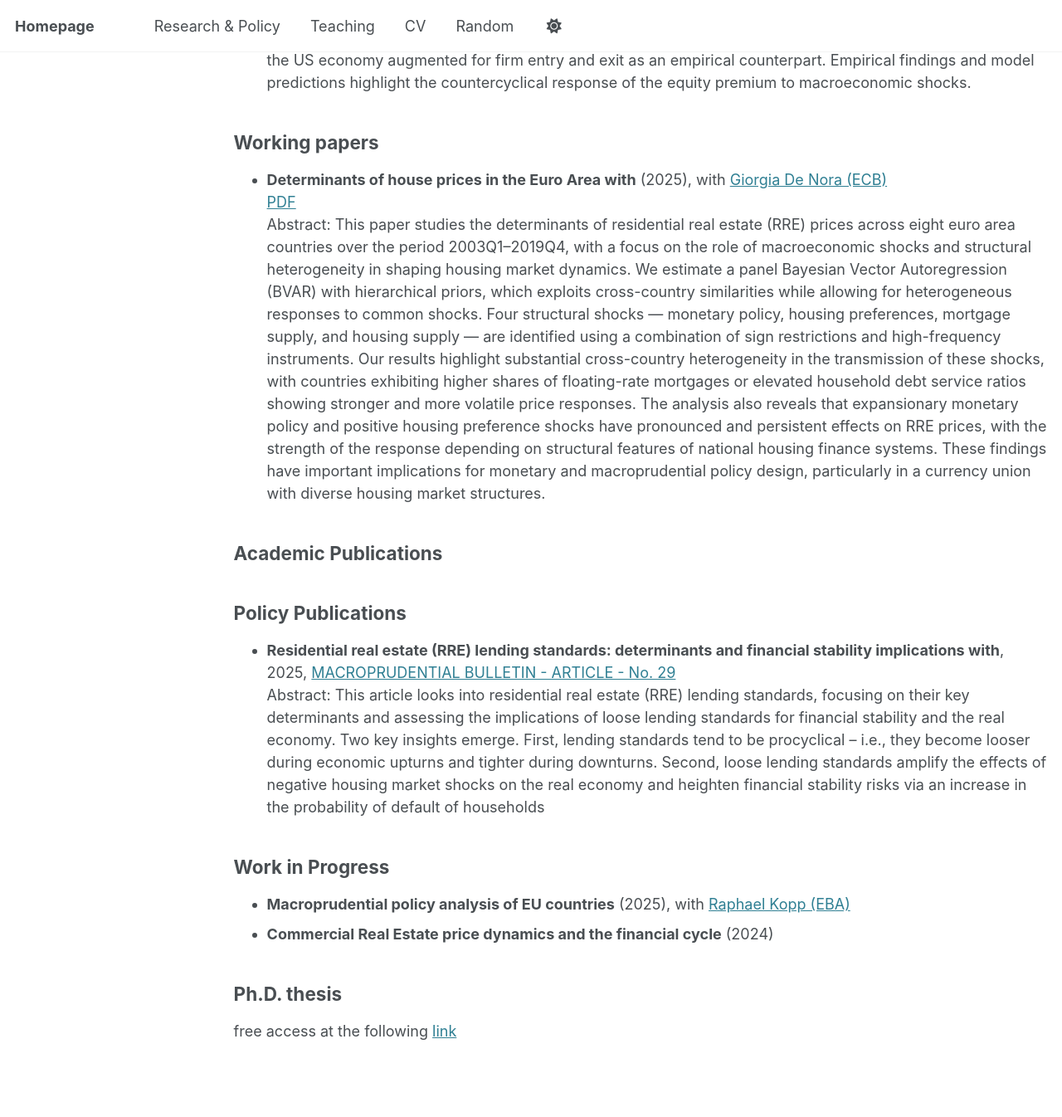
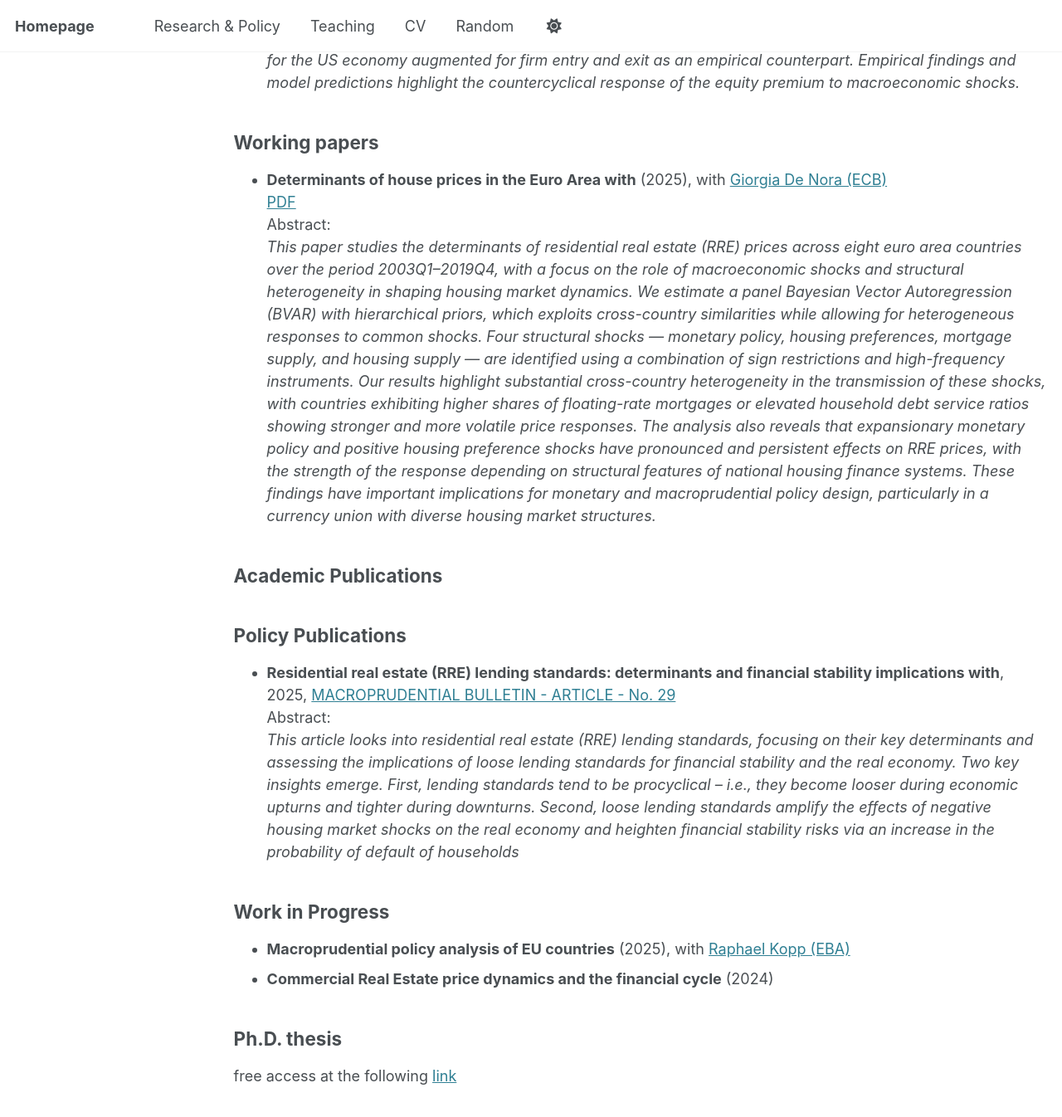
Before and after one commit to GregGh95/GregGh95.github.io, a Jekyll site: the page built from _pages/cv-json.md, in a window 1280 px wide and 1400 px high, scrolled down 427 px. Shown: the top 1346 px of the window at 83% size. Built offline with Jekyll 4.4.1, drawn with Linux system fonts in a browser that asks for light colours.

Commit message:
Format abstracts in italics for uniformity
Added italic formatting to abstracts for consistency.

```diff
--- a/_pages/cv-json.md
+++ b/_pages/cv-json.md
@@ -10,19 +10,21 @@ redirect_from:
 * **Endogenous firm exit and the Equity Premium**, 2025 \
 [PDF](/files/JMP.pdf) \
 Abstract: \
-This paper identifies how macroeconomic shocks shape cyclical fluctuations of the Equity Premium, defined as the expected stock returns in excess of the real risk-free rate, through firm entry and exit dynamics. Building on endogenous product creation under a monopolistic competition framework with heterogeneous firms, we show that aggregate shocks affect expected excess stock returns through the extensive margin of production and wage rigidity. Each firm draws a productivity level from a Pareto distribution, and those below an endogenous cutoff exit the market. Positive aggregate productivity shocks lower this threshold, leading to increased firm entry and reduced exit rates. This, in turn, reduces the equity premium by lowering the risk compensation required for equity. To validate our theoretical framework, we employ a Bayesian VAR model for the US economy augmented for firm entry and exit as an empirical counterpart. Empirical findings and model predictions highlight the countercyclical response of the equity premium to macroeconomic shocks.
+*This paper identifies how macroeconomic shocks shape cyclical fluctuations of the Equity Premium, defined as the expected stock returns in excess of the real risk-free rate, through firm entry and exit dynamics. Building on endogenous product creation under a monopolistic competition framework with heterogeneous firms, we show that aggregate shocks affect expected excess stock returns through the extensive margin of production and wage rigidity. Each firm draws a productivity level from a Pareto distribution, and those below an endogenous cutoff exit the market. Positive aggregate productivity shocks lower this threshold, leading to increased firm entry and reduced exit rates. This, in turn, reduces the equity premium by lowering the risk compensation required for equity. To validate our theoretical framework, we employ a Bayesian VAR model for the US economy augmented for firm entry and exit as an empirical counterpart. Empirical findings and model predictions highlight the countercyclical response of the equity premium to macroeconomic shocks.*
 
 ## Working papers
 * **Determinants of house prices in the Euro Area with** (2025), with [Giorgia De Nora (ECB)](https://www.ecb.europa.eu/pub/research/authors/profiles/giorgia-de-nora.en.html) \
 [PDF](/files/ECB_paper.pdf) \
-Abstract: This paper studies the determinants of residential real estate (RRE) prices across eight euro area countries over the period 2003Q1–2019Q4, with a focus on the role of macroeconomic shocks and structural heterogeneity in shaping housing market dynamics. We estimate a panel Bayesian Vector Autoregression (BVAR) with hierarchical priors, which exploits cross-country similarities while allowing for heterogeneous responses to common shocks. Four structural shocks — monetary policy, housing preferences, mortgage supply, and housing supply — are identified using a combination of sign restrictions and high-frequency instruments. Our results highlight substantial cross-country heterogeneity in the transmission of these shocks, with countries exhibiting higher shares of floating-rate mortgages or elevated household debt service ratios showing stronger and more volatile price responses. The analysis also reveals that expansionary monetary policy and positive housing preference shocks have pronounced and persistent effects on RRE prices, with the strength of the response depending on structural features of national housing finance systems. These findings have important implications for monetary and macroprudential policy design, particularly in a currency union with diverse housing market structures.
+Abstract: \
+*This paper studies the determinants of residential real estate (RRE) prices across eight euro area countries over the period 2003Q1–2019Q4, with a focus on the role of macroeconomic shocks and structural heterogeneity in shaping housing market dynamics. We estimate a panel Bayesian Vector Autoregression (BVAR) with hierarchical priors, which exploits cross-country similarities while allowing for heterogeneous responses to common shocks. Four structural shocks — monetary policy, housing preferences, mortgage supply, and housing supply — are identified using a combination of sign restrictions and high-frequency instruments. Our results highlight substantial cross-country heterogeneity in the transmission of these shocks, with countries exhibiting higher shares of floating-rate mortgages or elevated household debt service ratios showing stronger and more volatile price responses. The analysis also reveals that expansionary monetary policy and positive housing preference shocks have pronounced and persistent effects on RRE prices, with the strength of the response depending on structural features of national housing finance systems. These findings have important implications for monetary and macroprudential policy design, particularly in a currency union with diverse housing market structures.*
 
 ## Academic Publications
 
 ## Policy Publications
 
 * **Residential real estate (RRE) lending standards: determinants and financial stability implications with**, 2025, [MACROPRUDENTIAL BULLETIN - ARTICLE - No. 29](https://www.ecb.europa.eu/press/financial-stability-publications/macroprudential-bulletin/html/ecb.mpbu202506_01.it.html) \
-Abstract: This article looks into residential real estate (RRE) lending standards, focusing on their key determinants and assessing the implications of loose lending standards for financial stability and the real economy. Two key insights emerge. First, lending standards tend to be procyclical – i.e., they become looser during economic upturns and tighter during downturns. Second, loose lending standards amplify the effects of negative housing market shocks on the real economy and heighten financial stability risks via an increase in the probability of default of households
+Abstract: \
+*This article looks into residential real estate (RRE) lending standards, focusing on their key determinants and assessing the implications of loose lending standards for financial stability and the real economy. Two key insights emerge. First, lending standards tend to be procyclical – i.e., they become looser during economic upturns and tighter during downturns. Second, loose lending standards amplify the effects of negative housing market shocks on the real economy and heighten financial stability risks via an increase in the probability of default of households*
 
 ## Work in Progress
 
```
